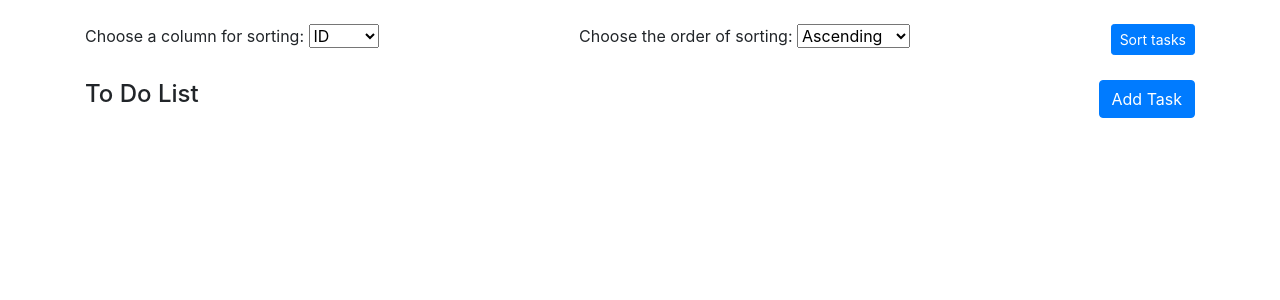
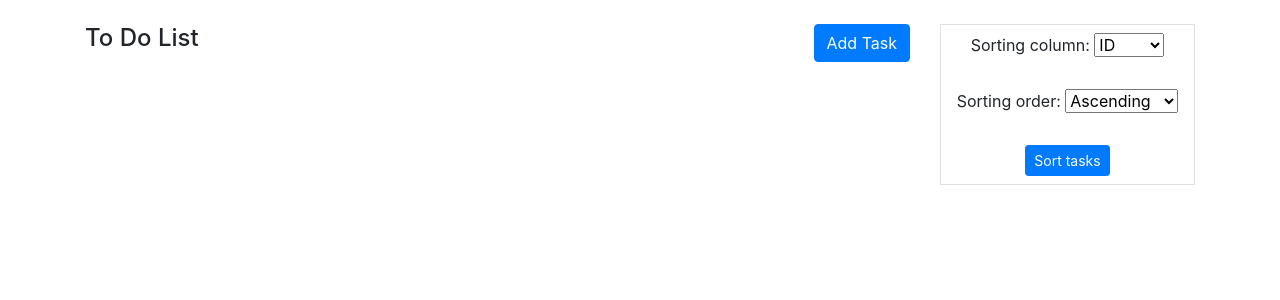
Before and after one commit to azamat9904/beejee-test, a PHP site: page / in a window 1280 px wide. Shown: the part 56-356 px from the top of the page. Run offline with PHP 8.4, Linux system fonts and the light colour scheme; data that the repository does not hold is empty.

Commit message:
chore(): Refractoring view

```diff
--- a/application/views/task/index.php
+++ b/application/views/task/index.php
@@ -2,11 +2,15 @@
     <?php showFeedback("task_created"); ?>
 
       <div class="row">
-      <div class="col-12">
+
+        <div class="col-lg-3 order-lg-2 mb-5">
+          <div class="sorting">
+                <div class="row">
+                  <div class="col">
                     <form action="<?php echo URLROOT; ?>/task/sort" method="POST">
-          <div class="d-flex d-flex justify-content-between">
+                      <div class="d-flex d-flex flex-column align-items-center text-center border p-2">
                           <div class="sort">
-                <label for="column">Choose a column for sorting:</label>
+                            <label for="column">Sorting column:</label>
                             <select name="columnName" id="column" value="id">
                                 <option value="id">ID</option>
                                 <option value="name">Name</option>
@@ -17,7 +21,7 @@
                             <br><br>
                           </div>
                           <div class="sort">
-                <label for="order">Choose the order of sorting:</label>
+                            <label for="order">Sorting order:</label>
                             <select name="columnOrder" id="order" value="asc">
                                 <option value="asc">Ascending</option>
                                 <option value="desc">Descending</option>
@@ -31,7 +35,11 @@
                     </form>
                   </div>
                 </div>
+              </div>
+        </div>
 
+        <div class="col-lg-9 order-lg-1">
+          <div class="content">
             <div class="row">
                 <div class="col">
                   <div class="d-flex d-flex justify-content-between">
@@ -40,7 +48,6 @@
                 </div>
                 </div>
               </div>
-
               <?php foreach($tasks as $task):?>
                   <div class="card mt-3">
                     <div class="card-header">
@@ -62,5 +69,8 @@
                     <?php echo $pagination; ?>
                   </div>
             </div>
+          </div>
+        </div>
 
       </div>
+</div>
```
Lines whose indentation alone changed are shown as unchanged.
